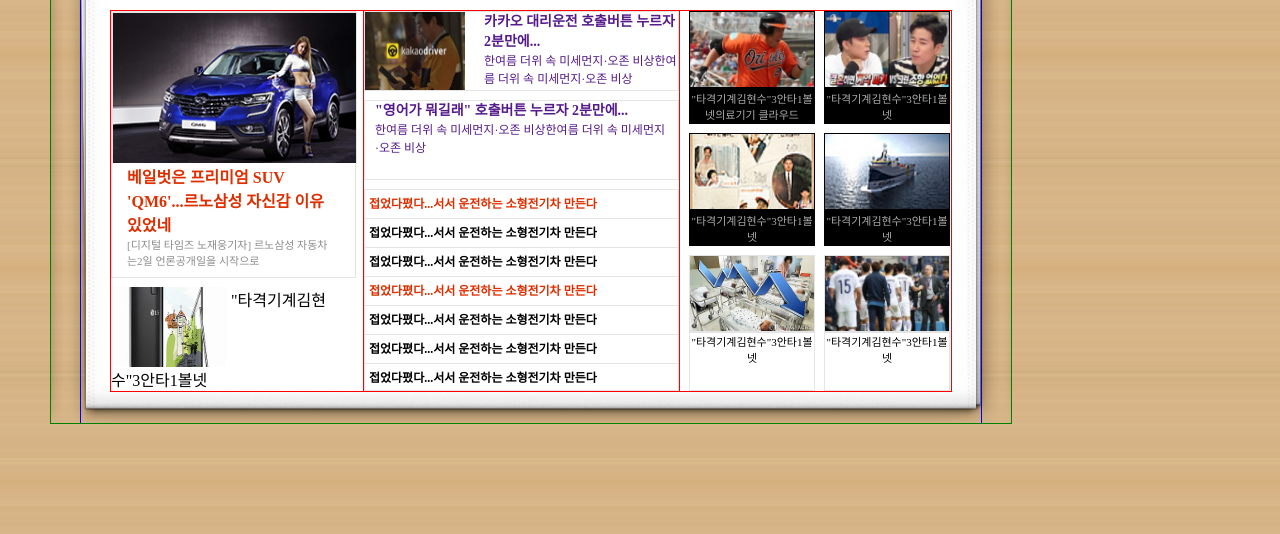
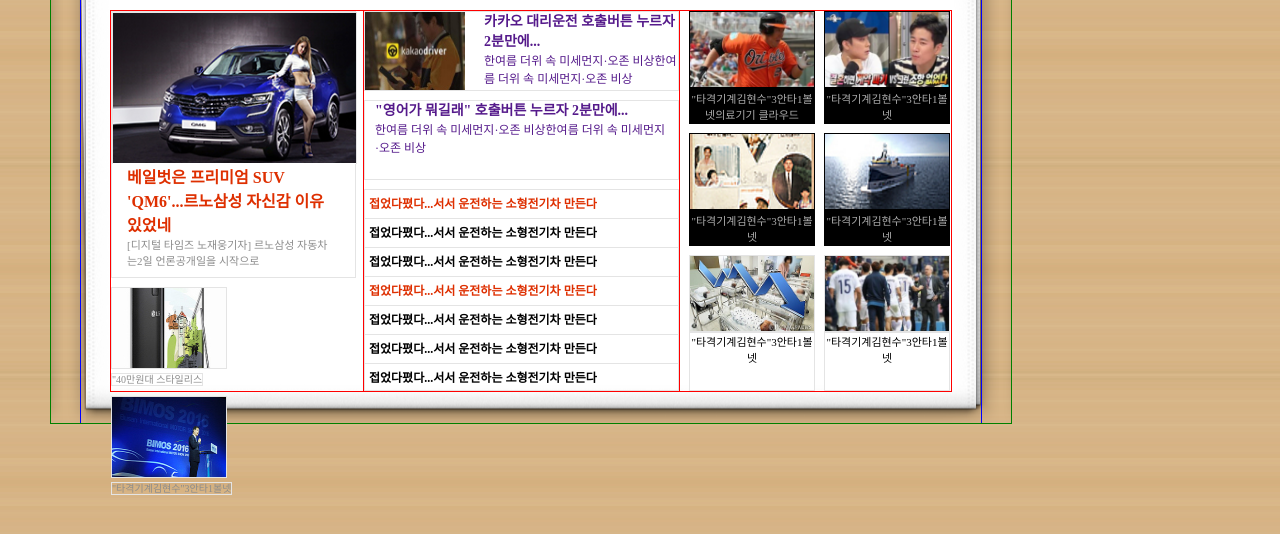
Before and after one commit to sohot423/project_study, a plain HTML site: page style_sheet/news04_ex.html in a window 1280 px wide. Shown: the part 266-800 px from the top of the page. Drawn offline with Linux system fonts and the light colour scheme.

Commit message:
20160603(2)

```diff
--- a/style_sheet/news04_ex.html
+++ b/style_sheet/news04_ex.html
@@ -133,7 +133,7 @@
         }
 
 
-        /*패딩*/
+        /*마진*/
         .l_p_1{margin:0 9px 0 0;}
         .r_p_1{margin-top:0px;}
         .l_p{margin:  9px 9px 0 0;}
@@ -205,10 +205,31 @@
         color:#8c8c8c;
         }
         .c_left .l_t p {
-            height:auto;
-            padding:0 15px;
-            overflow:hidden;
+        height:auto;
+        padding:0 15px;
+        overflow:hidden;
 
+        }
+        .c_left .l_b ul li {
+        float:left;
+        }
+        .l_b .thumb{
+        border:1px #e4e4e4 solid;
+        width:114px;
+        height:80px;
+        display:block;
+        overflow:hidden;
+        margin-top:9px;
+        }
+        .l_b .thumb_text{
+        border:1px #e4e4e4 solid;
+        width:114px;
+        height:22px
+        display:block;
+        overflow:hidden;
+        font-size: 10px;
+        color:#8c8c8c;
+        clear:both;
         }
     </style>
 </head>
@@ -235,11 +256,18 @@
                     </div>
                     <div class="l_b">
                         <ul>
-                        <li class="l_p">
-                          <span class="thumb2">
+                        <li class="l_p_1">
+                          <span class="thumb">
                             <img src="../images/news_img/l_img02.png" art="" />
                           </span>
-                          <span class="thumb_text2">"타격기계김현수"3안타1볼넷
+                          <span class="thumb_text">"40만원대 스타일리스
+                          </span>
+                       </li>
+                        <li>
+                          <span class="thumb">
+                            <img src="../images/news_img/l_img03.png" art="" />
+                          </span>
+                          <span class="thumb_text">"타격기계김현수"3안타1볼넷
                           </span>
                        </li>
                        </ul>
```
